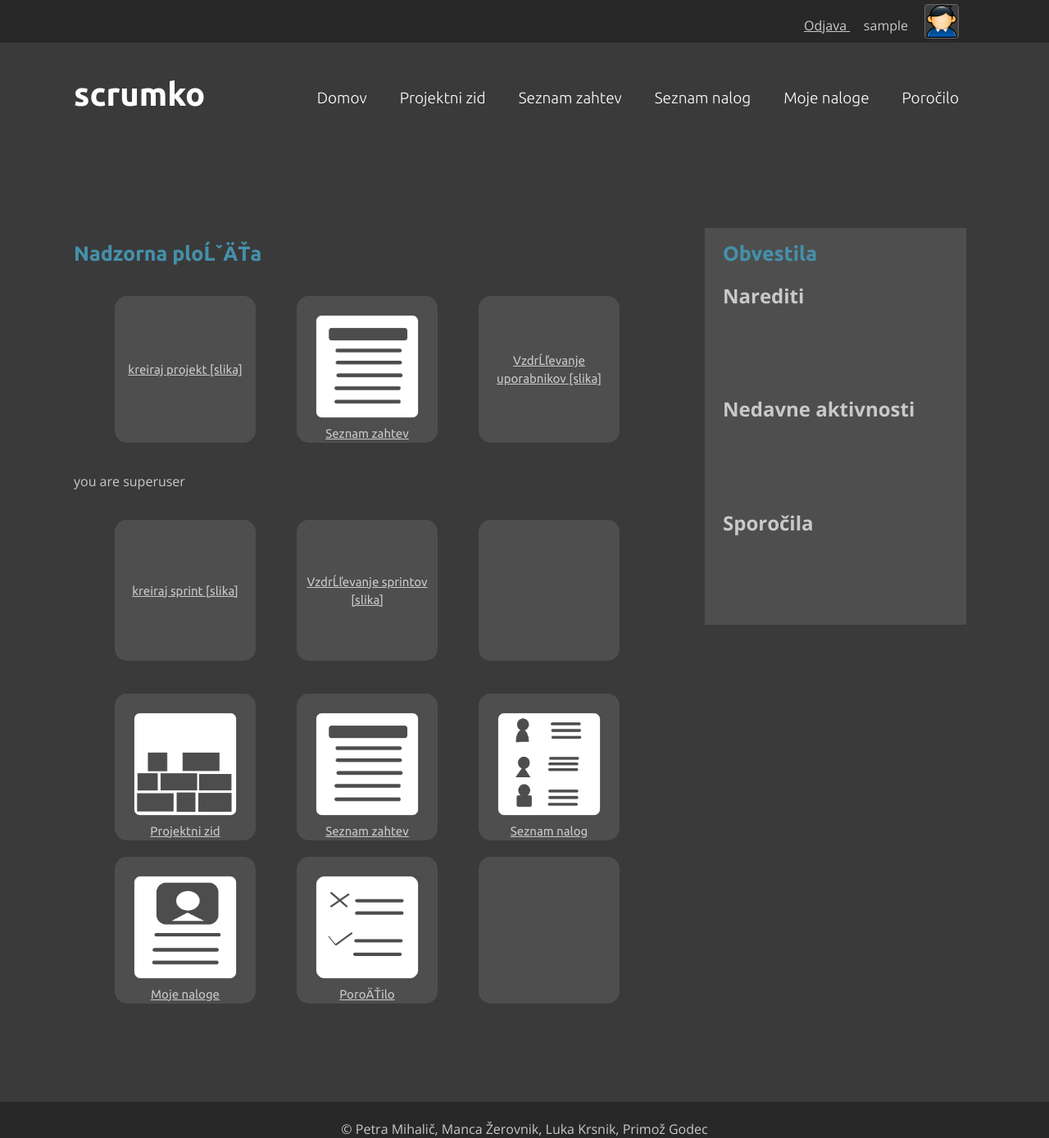
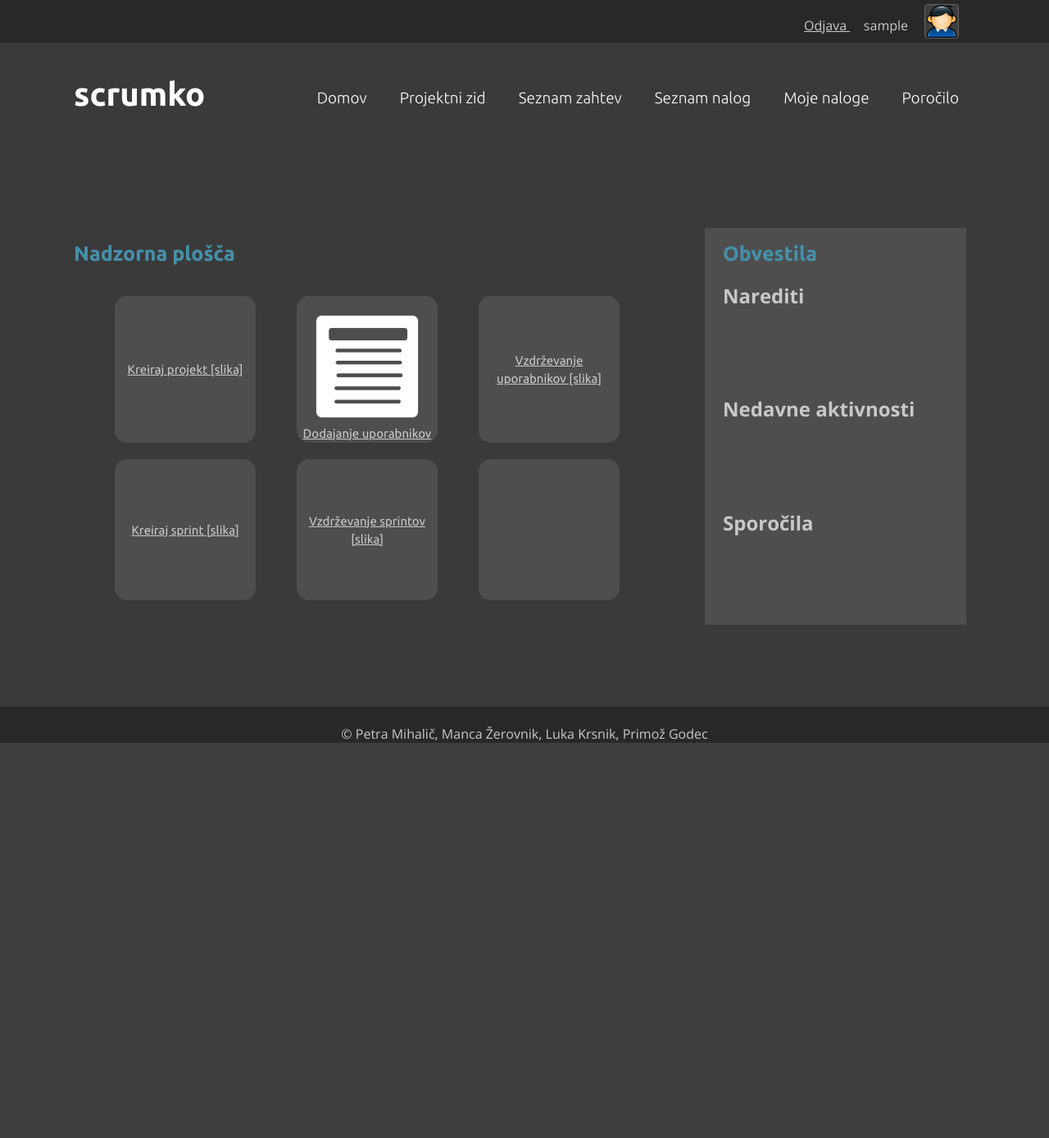
Before and after one commit to lkrsnik/scrum_app, a Django app: page /scrumko/home/ in a window 1280 px wide. Shown: the whole page at 82% size. After the commit the page ends 906 px from the top, so only its background shows below. Run offline with Django 3.2, Linux system fonts and the light colour scheme; the visitor is signed in with stand-in values (Sample User, id 1); some libraries are stand-ins or nearby versions.

Commit message:
urejanje homepage-a - nadzorne plosce

```diff
--- a/templates/scrumko/home.html
+++ b/templates/scrumko/home.html
@@ -2,51 +2,29 @@
 
 {% block body_block %}
 
-	<h1> Nadzorna ploĹˇÄŤa</h1>
+	<h1> Nadzorna plošča</h1>
 
 
-	{% if request.user.is_superuser %} <!-- only admin can see this -->
-		<table class="gridmenu">
-		<tr>
-			<td><a href="/scrumko/projectcreate/">kreiraj projekt [slika]</a></td>
-			<td><a href="/scrumko/register/"> <img src="/static/images/seznamZahtev.png" height="130" width="130">Seznam zahtev</a></td>
-			<td><a href="/scrumko/maintainuser/">VzdrĹľevanje uporabnikov [slika]</a></td>
-		</tr>
-
-		</table>
-		<!--this is just for test -->
-	  	<p>you are superuser</p>
-		<!--end of test -->
-	{% endif %}
-
-	{% if  request.user.is_staff%}	<!-- only scrum master can see this -->
-		<table class="gridmenu">
-		<tr>
-			<td><a href="/scrumko/sprintcreate/">kreiraj sprint [slika]</a></td>
-
-			<td><a href="/scrumko/maintainsprint/">VzdrĹľevanje sprintov [slika]</a></td>
-			<td></td>
-		</tr>
-
-		</table>
-
-	{% endif %}
-
-	<!-- this can be seen by everyone -->
 
 		<table class="gridmenu">
+		{% if request.user.is_superuser %}
 		<tr>
-			<td><a href="/scrumko/register/"><img src="/static/images/wall.png" height="130" width="130"><br/>Projektni zid</a></td>
-			<td><a href="/scrumko/register/"> <img src="/static/images/seznamZahtev.png" height="130" width="130"><br/>Seznam zahtev</a></td>
-			<td><a href="/scrumko/register/"><img src="/static/images/seznamNalog.png" height="130" width="130"><br/>Seznam nalog </a></td>
+			<td><a href="/scrumko/projectcreate/">Kreiraj projekt [slika]</a></td>
+			<td><a href="/scrumko/register/"> <img src="/static/images/seznamZahtev.png" height="130" width="130">Dodajanje 			uporabnikov<a></td>
+			<td><a href="/scrumko/maintainuser/">Vzdrževanje uporabnikov [slika]</a></td>
 		</tr>
-		<tr>
-			<td><a href="/scrumko/register/"><img src="/static/images/mojeNaloge.png" height="130" width="130"><br/>Moje naloge</a></td>
-			<td><a href="/scrumko/register/"><img src="/static/images/porocilo.png" height="130" width="130"><br/>PoroÄŤilo</a></td>
+		{% endif %}
+		{% if  request.user.is_staff%}
+			<tr>
+			<td><a href="/scrumko/sprintcreate/">Kreiraj sprint [slika]</a></td>
+
+			<td><a href="/scrumko/maintainsprint/">Vzdrževanje sprintov [slika]</a></td>
 			<td></td>
-		</tr>
+			</tr>
+		{% endif %}
 		</table>
 
 
 
+
 {% endblock %}
```
Also changed, not shown: 1 other file.
